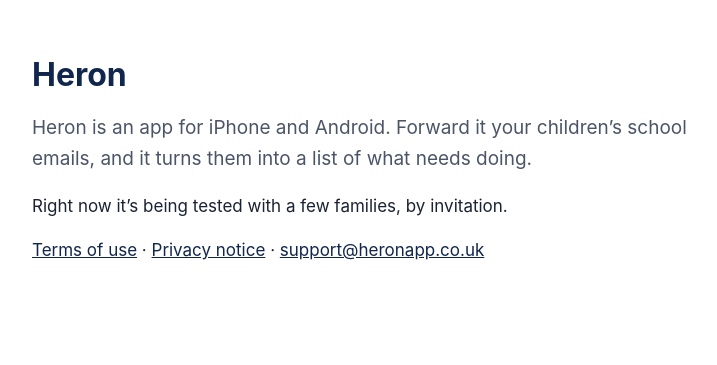
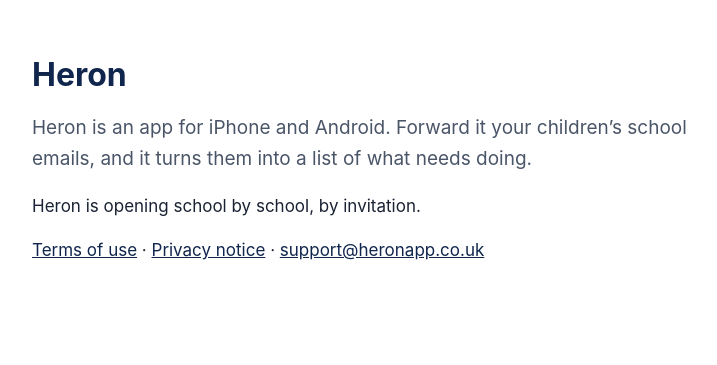
Before and after one commit to benjaminhollinsworth/heronapp-site, a plain HTML site: page index.html in a window 1280 px wide. Shown: the whole page, without its empty margins (268-985 px from the left). Drawn offline with Linux system fonts and the light colour scheme.

Commit message:
Home page: opening school by school, by invitation

```diff
--- a/index.html
+++ b/index.html
@@ -10,7 +10,7 @@
 <main>
 <h1>Heron</h1>
 <p class="lead">Heron is an app for iPhone and Android. Forward it your children’s school emails, and it turns them into a list of what needs doing.</p>
-<p>Right now it’s being tested with a few families, by invitation.</p>
+<p>Heron is opening school by school, by invitation.</p>
 <p><a href="terms/">Terms of use</a> · <a href="privacy/">Privacy notice</a> · <a href="mailto:support@heronapp.co.uk">support@heronapp.co.uk</a></p>
 </main>
 </body>
```
